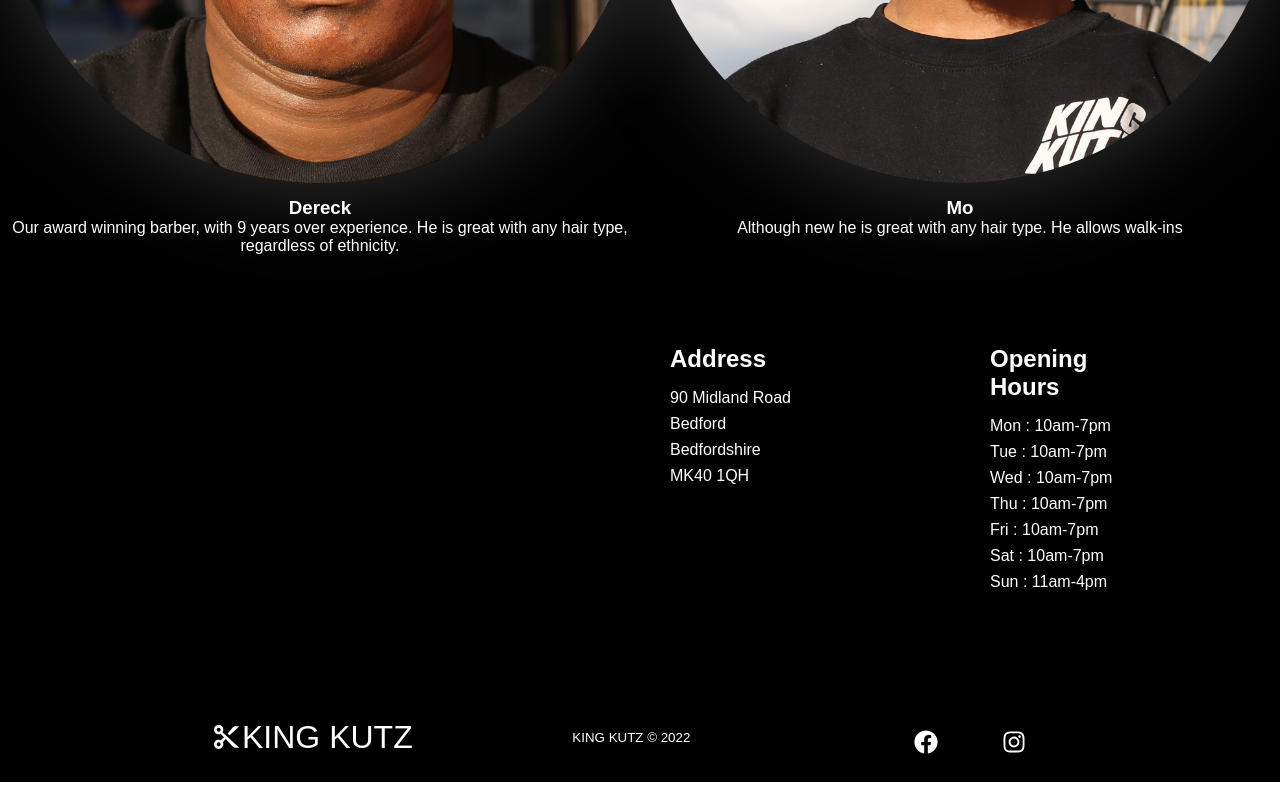
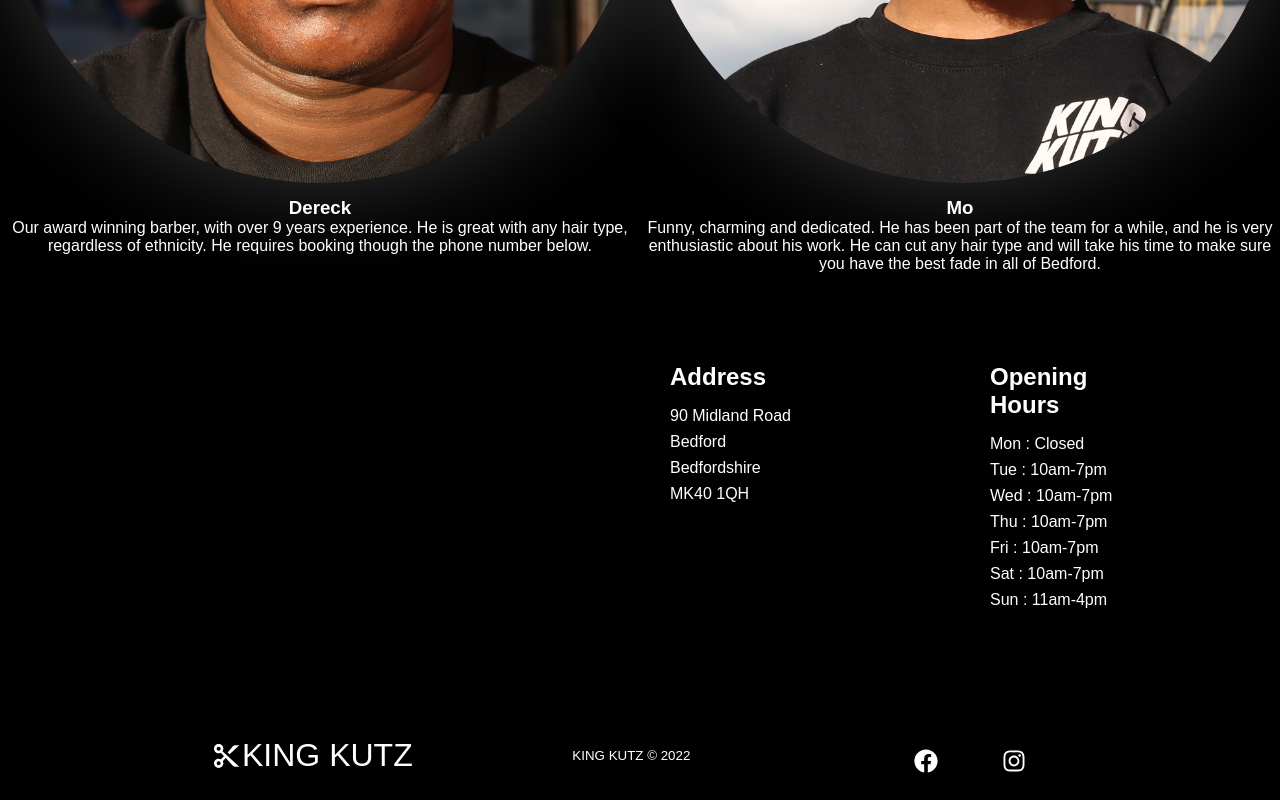
Before and after one commit to blessedarethewicked/KingKutz, a React (Create React App) app: page / in a window 1280 px wide. Shown: the part 3327-4127 px from the top of the page. Built offline with nearby package versions, Linux system fonts and the light colour scheme; a web font is replaced by a local one.

Commit message:
changed the time and text

```diff
--- a/src/components/pages/Footer/Footer.js
+++ b/src/components/pages/Footer/Footer.js
@@ -38,7 +38,7 @@ function Footer() {
           <div className='footer-link-items'>
             <h2>Opening Hours </h2>
 
-            <Link to='/'>Mon : 10am-7pm</Link>
+            <Link to='/'>Mon : Closed</Link>
             <Link to='/'>Tue : 10am-7pm</Link>
             <Link to='/'>Wed : 10am-7pm</Link>
             <Link to='/'>Thu : 10am-7pm</Link>
--- a/src/components/pages/Stuff/Stuff.js
+++ b/src/components/pages/Stuff/Stuff.js
@@ -12,8 +12,10 @@ function Stuff() {
             </div>
             <div className="stuff-info">
                 <h3><b>Dereck</b></h3>
-                <p>Our award winning barber, with 9 years over experience.
+                <p>
+                    Our award winning barber, with over 9 years experience.
                     He is great with any hair type, regardless of ethnicity.
+                    He requires booking though the phone number below.
                 </p>
             </div>
         </div>
@@ -25,8 +27,11 @@ function Stuff() {
             </div>
             <div className="stuff-info">
                 <h3><b>Mo</b></h3>
-                <p>Although new he is great with any hair type.
-                    He allows walk-ins
+                <p>
+                    Funny, charming and dedicated. He has been part of the team
+                    for a while, and he is very enthusiastic about his work.
+                    He can cut any hair type and will take his time to make sure
+                    you have the best fade in all of Bedford.
 
                 </p>
             </div>
```
Also changed, not shown: colorscheme.txt (added).
